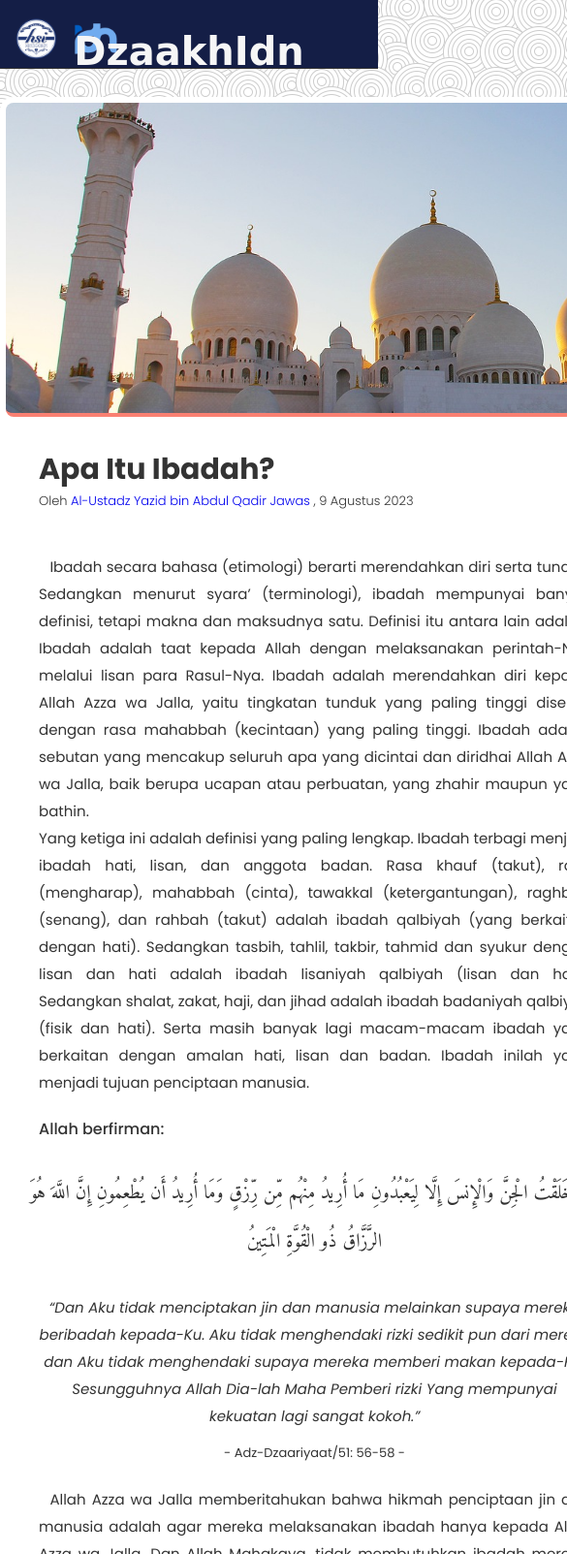
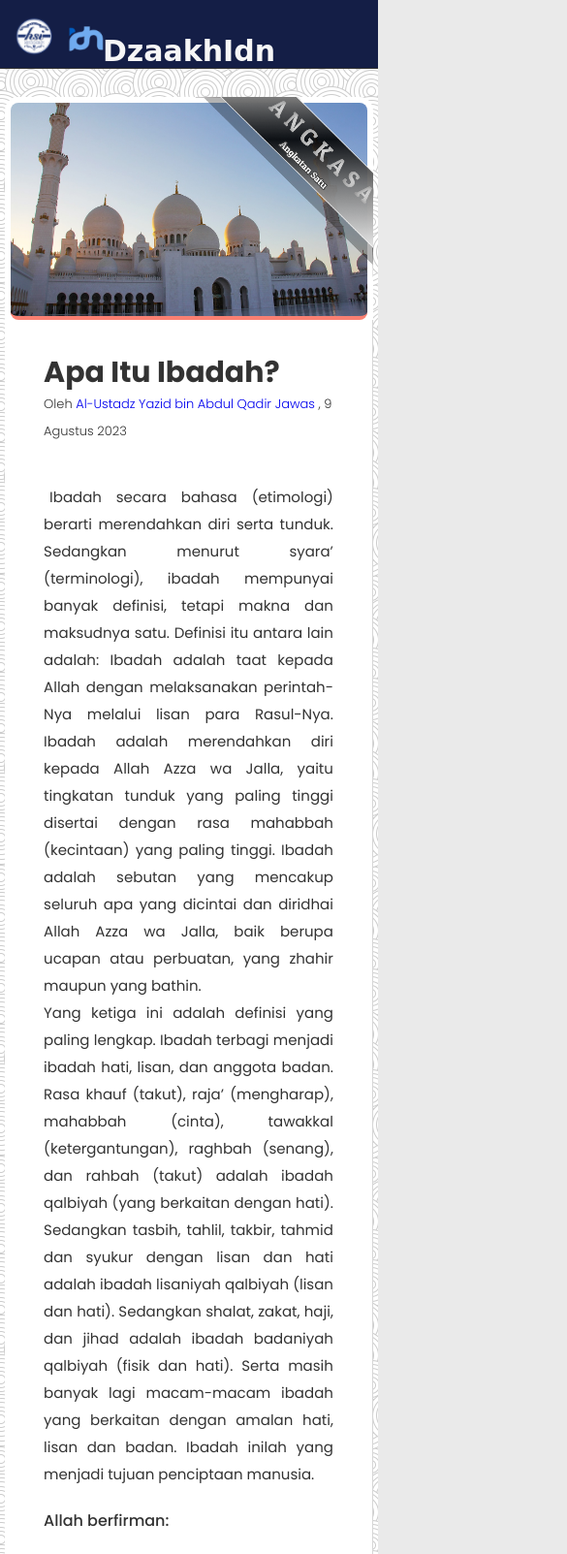
Before and after one commit to DzaakhIdn/html-vanillacss, a plain HTML site: page index.html in a window 390 px wide. Shown: the top 1603 px of the page at 97% size, 585 px wide, since content can reach past the window. Drawn offline with Linux system fonts and the light colour scheme; a web font is replaced by a local one.

Commit message:
style.css

```diff
--- a/style.css
+++ b/style.css
@@ -291,6 +291,7 @@ i{
     text-align: center !important;
 }
 .surat {
+    display: flex;
     font-size: 13px;
     font-weight: 400;
     margin-top: 10px;
@@ -363,3 +364,61 @@ i{
     background-repeat: no-repeat;
     display: inline-block;
 }
+/* Media query */
+
+@media screen and (max-width: 768px)
+{
+    .container {
+        width: 45vh;
+        overflow-x: hidden;
+    }
+    .main {
+        width: auto;
+    }
+    .credit {
+        font-size: 12px;
+        max-width: 300px;
+    }
+    .hero {
+        height: 220px;
+        background-size: cover;
+        background-position: 10%;
+    }
+    .isi {
+        max-width: 340px;
+        font-size: 12px;
+    }
+    #dalil {
+        max-width: 350px;
+        font-size: 18px;
+    }
+    #arti {
+        max-width: 350px;
+        font-size: 13px;
+        padding: 0 10px 0 10px;
+    }
+    .surat {
+        text-align: center;
+        font-size: 11px;
+        margin-left: 17%;
+    }
+    .sidebar {
+        position: absolute;
+        opacity: 0;
+    }
+    .top-bar .judul {
+        font-size: 30px;
+        margin: 13px 16px auto;
+    }
+    .logo-hsi {
+        width: 40px ;
+        height: 45px;
+        background-size: cover;
+        margin: 15px 10px 0 15px;
+    }
+    .logo-idn {
+        width: 40px;
+        height: 40px;
+        background-size: cover;
+    }
+}
```
